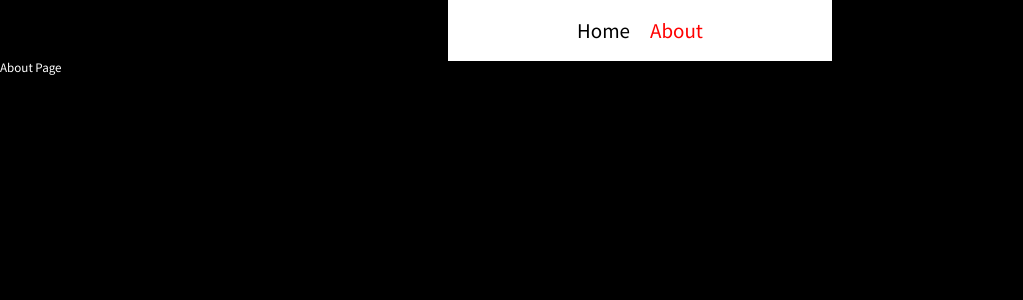
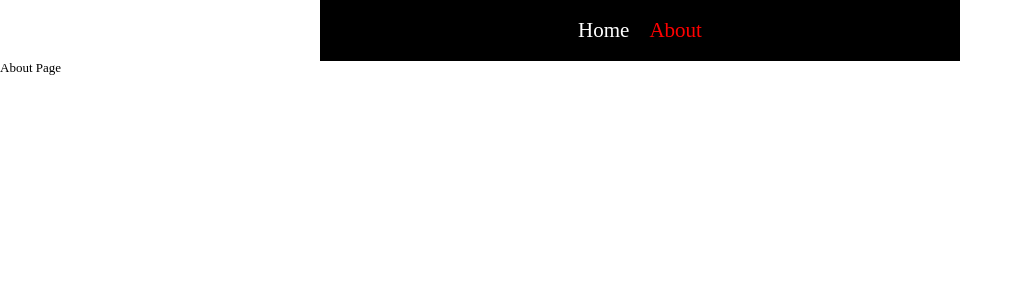
Before and after one commit to thyeone/next-test, a Next.js app: page /about in a window 1280 px wide. Shown: the top 300 px of the page, without its empty margins (0-1023 px from the left). Built offline with nearby package versions, Linux system fonts and the light colour scheme.

Commit message:
simple refactor

```diff
--- a/components/Header.tsx
+++ b/components/Header.tsx
@@ -31,9 +31,9 @@ const Nav = styled.header`
   justify-content: center;
   align-items: center;
   margin: 0 auto;
-  width: 30%;
-  background-color: white;
-  color: black;
+  width: 50%;
+  background-color: #000;
+  color: #fff;
   padding: 20px 0;
   a {
     cursor: pointer;
--- a/pages/[category]/[...detail].tsx
+++ b/pages/[category]/[...detail].tsx
@@ -25,6 +25,7 @@ type Props = {
 export default function Detail({ data }: Props) {
   const router = useRouter();
   const [title, id]: any = router.query.detail || [];
+  console.log(router);
   console.log(data);
   return (
     <>
--- a/styles/GlobalStyle.ts
+++ b/styles/GlobalStyle.ts
@@ -2,16 +2,16 @@ import { createGlobalStyle } from "styled-components";
 import reset from "styled-reset";
 
 export const GlobalStyle = createGlobalStyle`
-@import url('https://fonts.googleapis.com/css2?family=Source+Sans+Pro&display=swap');
-${reset};
+/* @import url('https://fonts.googleapis.com/css2?family=Source+Sans+Pro&display=swap'); */
+${reset}
 * {
   box-sizing: border-box;
 }
 body {
-  font-family: 'Source Sans Pro', sans-serif;
+  /* font-family: 'Source Sans Pro', sans-serif; */
   font-size: 13px;
-  background-color: #000;
-  color:#fff;
+  background-color: #fff;
+  color:#000;
   }
  a {
     text-decoration : none;
--- a/typing.d.ts
+++ b/typing.d.ts
@@ -13,5 +13,5 @@ export interface IProduct {
 }
 
 export interface IProductResult {
-  products: IProduct[];
+  data: IProduct[];
 }
```
Also changed, not shown: components/Card.tsx (+20 -1 lines), pages/index.tsx (+8 -8 lines).
